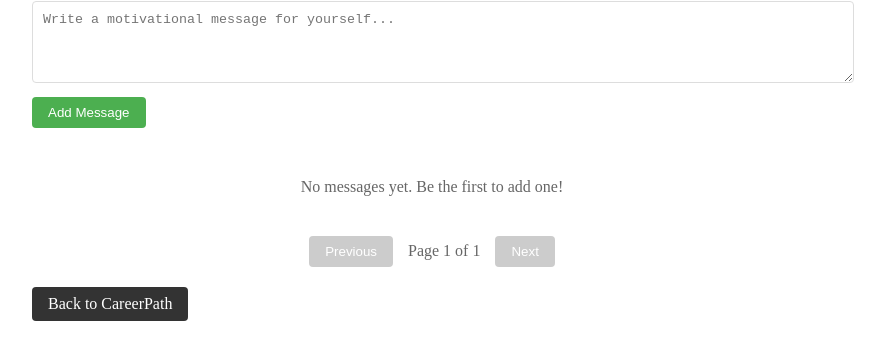
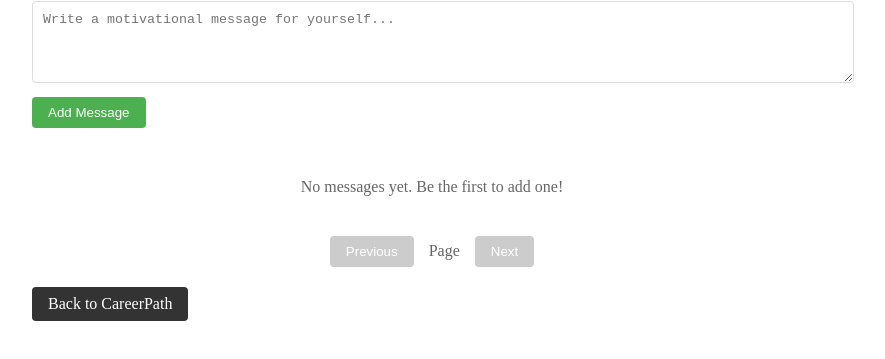
Before and after one commit to Jocelynmie/CareerPathMaster, a website: page frontend/message.html in a window 1280 px wide. Shown: the part 107-466 px from the top of the page, without its empty margins (208-1093 px from the left). Drawn offline with Linux system fonts and the light colour scheme; no server answers.

Commit message:
update README

```diff
--- a/frontend/message.html
+++ b/frontend/message.html
@@ -27,7 +27,7 @@
             <!-- Pagination -->
             <div class="pagination">
                 <button id="prevButton" disabled>Previous</button>
-                <span id="pageInfo">Page 1 of 1</span>
+                <span id="pageInfo">Page </span>
                 <button id="nextButton" disabled>Next</button>
             </div>
             <!-- <div class="pagination">
```
Also changed, not shown: README.md, mockup_pic/Screenshot 2025-02-11 at 3.04.48 PM.png (added), mockup_pic/Screenshot 2025-02-11 at 3.06.08 PM.png (added), 3 other files.
